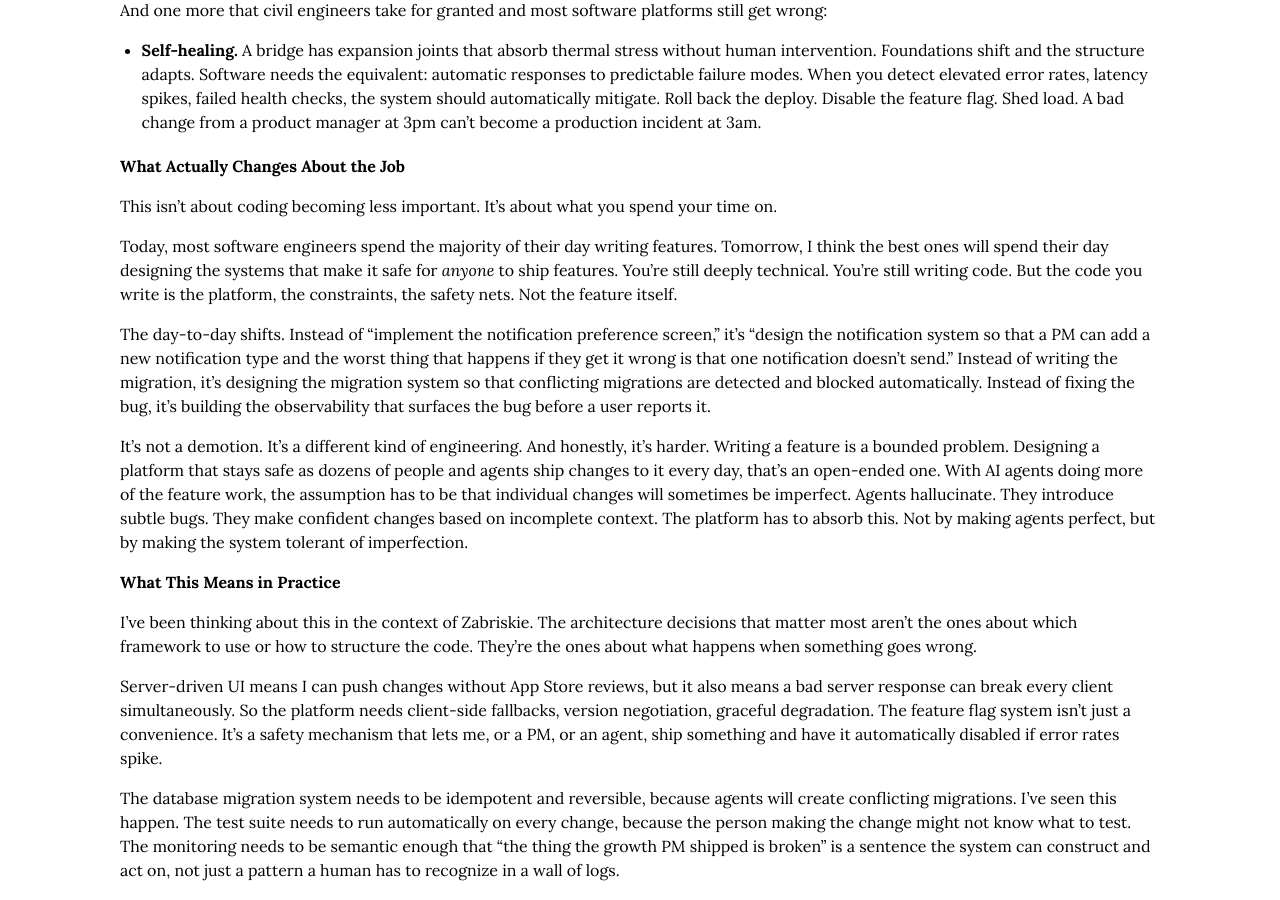
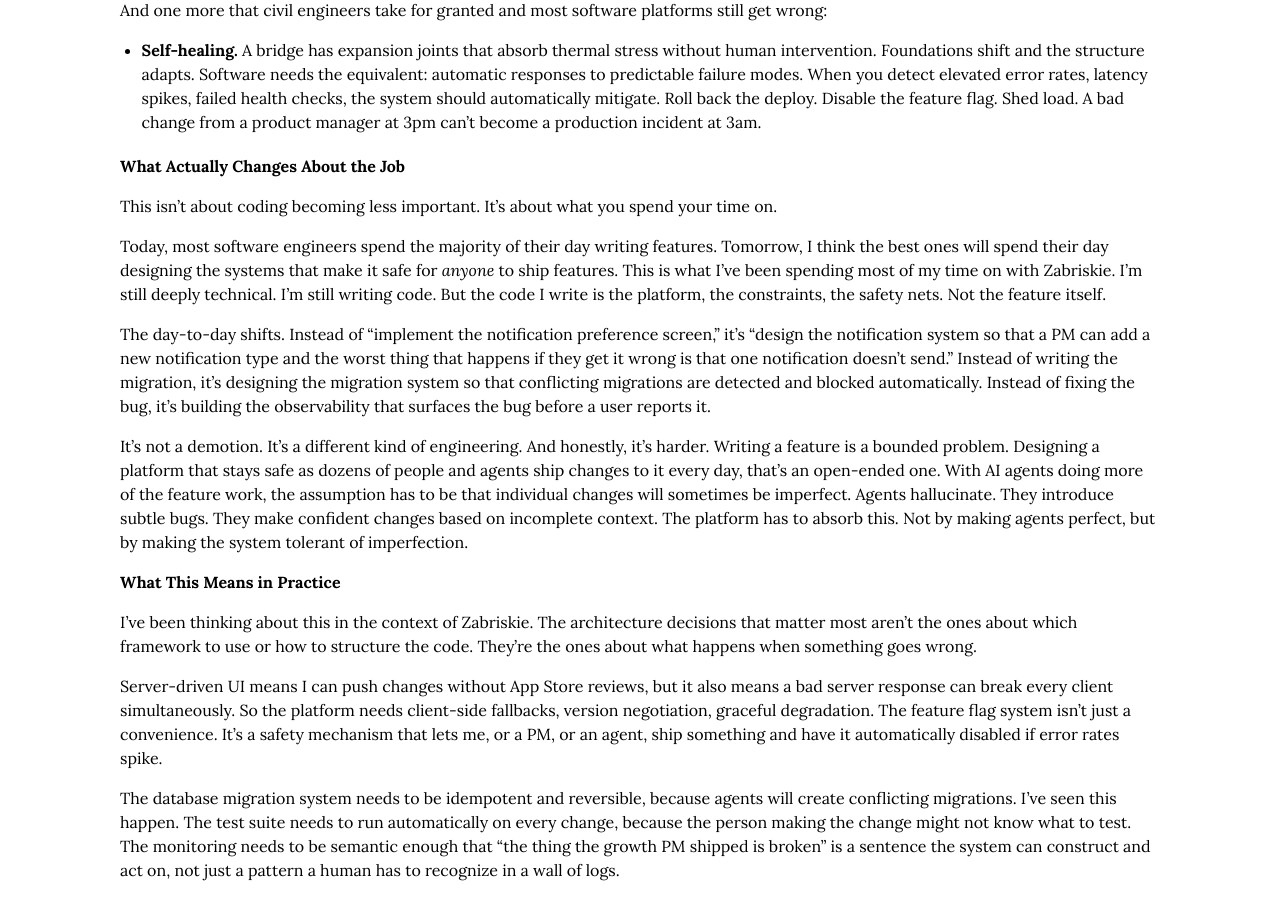
Before and after one commit to cmeiklejohn/cmeiklejohn.github.io, a Jekyll site: the page built from _posts/2026-04-01-software-engineering-is-becoming-civil-engineering.markdown, in a window 1280 px wide and 900 px high, scrolled down 1630 px. Built offline with Jekyll 4.4.1, drawn with Linux system fonts in a browser that asks for light colours; some web fonts are replaced.

Commit message:
Ground platform engineering shift in personal experience
https://claude.ai/code/session_018mjBVoMgWwm8eLhnnMXsGy

```diff
--- a/_posts/2026-04-01-software-engineering-is-becoming-civil-engineering.markdown
+++ b/_posts/2026-04-01-software-engineering-is-becoming-civil-engineering.markdown
@@ -50,7 +50,7 @@ And one more that civil engineers take for granted and most software platforms s
 
 This isn't about coding becoming less important. It's about what you spend your time on.
 
-Today, most software engineers spend the majority of their day writing features. Tomorrow, I think the best ones will spend their day designing the systems that make it safe for *anyone* to ship features. You're still deeply technical. You're still writing code. But the code you write is the platform, the constraints, the safety nets. Not the feature itself.
+Today, most software engineers spend the majority of their day writing features. Tomorrow, I think the best ones will spend their day designing the systems that make it safe for *anyone* to ship features. This is what I've been spending most of my time on with Zabriskie. I'm still deeply technical. I'm still writing code. But the code I write is the platform, the constraints, the safety nets. Not the feature itself.
 
 The day-to-day shifts. Instead of "implement the notification preference screen," it's "design the notification system so that a PM can add a new notification type and the worst thing that happens if they get it wrong is that one notification doesn't send." Instead of writing the migration, it's designing the migration system so that conflicting migrations are detected and blocked automatically. Instead of fixing the bug, it's building the observability that surfaces the bug before a user reports it.
 
```
